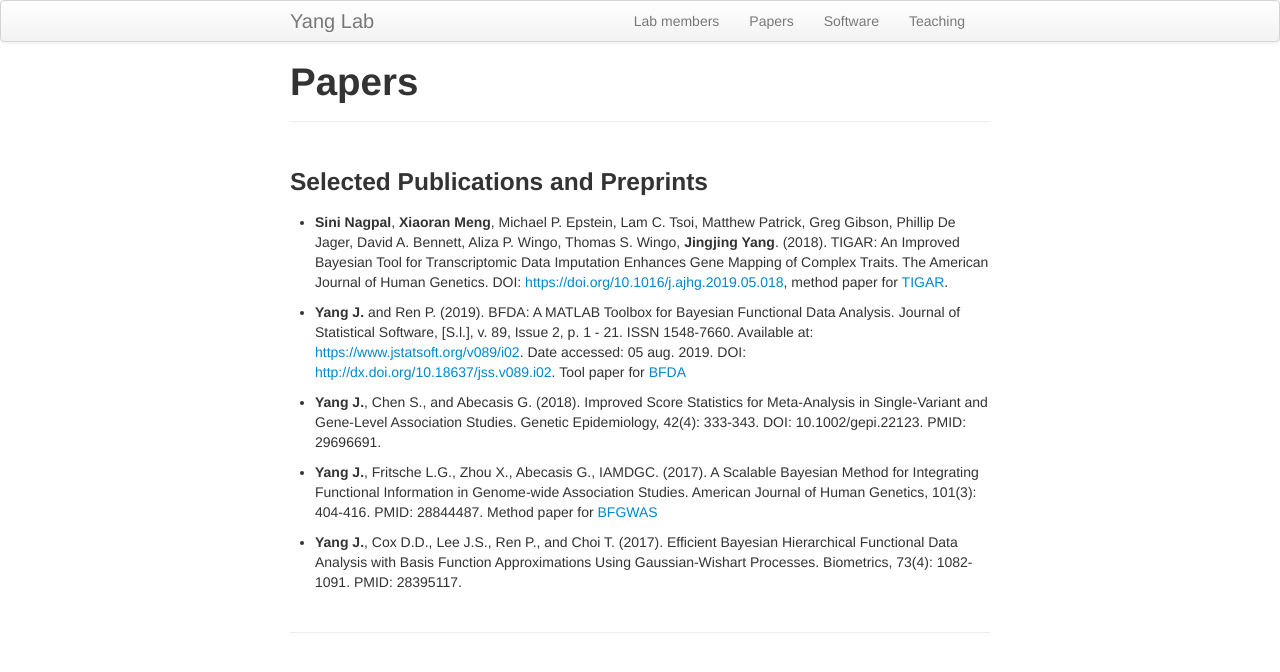
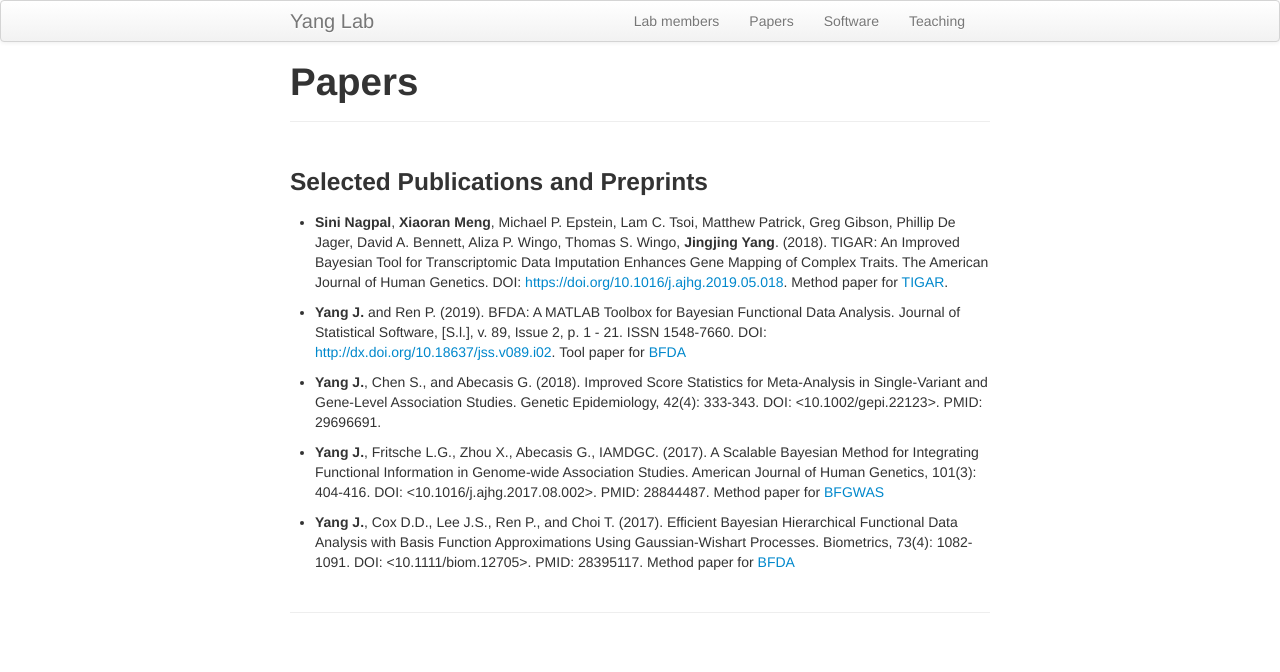
Before and after one commit to yanglab-emory/yanglab-emory.github.io, a Jekyll site: the page built from pages/papers.md, in a window 1280 px wide. Shown: the top 672 px of the page. Built offline with Jekyll 4.4.1, drawn with Linux system fonts in a browser that asks for light colours.

Commit message:
update papers

```diff
--- a/pages/papers.md
+++ b/pages/papers.md
@@ -5,12 +5,12 @@ title: "Papers"
 
 ### Selected Publications and Preprints
 
-* **Sini Nagpal**, **Xiaoran Meng**, Michael P. Epstein, Lam C. Tsoi, Matthew Patrick, Greg Gibson, Phillip De Jager, David A. Bennett, Aliza P. Wingo, Thomas S. Wingo, **Jingjing Yang**. (2018). TIGAR: An Improved Bayesian Tool for Transcriptomic Data Imputation Enhances Gene Mapping of Complex Traits. The American Journal of Human Genetics. DOI: <https://doi.org/10.1016/j.ajhg.2019.05.018>, method paper for [TIGAR](https://github.com/yanglab-emory/TIGAR).
+* **Sini Nagpal**, **Xiaoran Meng**, Michael P. Epstein, Lam C. Tsoi, Matthew Patrick, Greg Gibson, Phillip De Jager, David A. Bennett, Aliza P. Wingo, Thomas S. Wingo, **Jingjing Yang**. (2018). TIGAR: An Improved Bayesian Tool for Transcriptomic Data Imputation Enhances Gene Mapping of Complex Traits. The American Journal of Human Genetics. DOI: <https://doi.org/10.1016/j.ajhg.2019.05.018>. Method paper for [TIGAR](https://github.com/yanglab-emory/TIGAR).
 
-* **Yang J.** and Ren P. (2019). BFDA: A MATLAB Toolbox for Bayesian Functional Data Analysis. Journal of Statistical Software, [S.l.], v. 89, Issue 2, p. 1 - 21. ISSN 1548-7660. Available at: <https://www.jstatsoft.org/v089/i02>. Date accessed: 05 aug. 2019. DOI: <http://dx.doi.org/10.18637/jss.v089.i02>. Tool paper for [BFDA](https://github.com/yanglab-emory/BFDA)
+* **Yang J.** and Ren P. (2019). BFDA: A MATLAB Toolbox for Bayesian Functional Data Analysis. Journal of Statistical Software, [S.l.], v. 89, Issue 2, p. 1 - 21. ISSN 1548-7660. DOI: <http://dx.doi.org/10.18637/jss.v089.i02>. Tool paper for [BFDA](https://github.com/yanglab-emory/BFDA)
 
-* **Yang J.**, Chen S., and Abecasis G. (2018). Improved Score Statistics for Meta-Analysis in Single-Variant and Gene-Level Association Studies. Genetic Epidemiology, 42(4): 333-343. DOI: 10.1002/gepi.22123. PMID: 29696691.
+* **Yang J.**, Chen S., and Abecasis G. (2018). Improved Score Statistics for Meta-Analysis in Single-Variant and Gene-Level Association Studies. Genetic Epidemiology, 42(4): 333-343. DOI: <10.1002/gepi.22123>. PMID: 29696691.
 
-* **Yang J.**, Fritsche L.G., Zhou X., Abecasis G., IAMDGC. (2017). A Scalable Bayesian Method for Integrating Functional Information in Genome-wide Association Studies. American Journal of Human Genetics, 101(3): 404-416. PMID: 28844487. Method paper for [BFGWAS](https://github.com/yanglab-emory/bfGWAS_SS)
+* **Yang J.**, Fritsche L.G., Zhou X., Abecasis G., IAMDGC. (2017). A Scalable Bayesian Method for Integrating Functional Information in Genome-wide Association Studies. American Journal of Human Genetics, 101(3): 404-416. DOI: <10.1016/j.ajhg.2017.08.002>. PMID: 28844487. Method paper for [BFGWAS](https://github.com/yanglab-emory/bfGWAS_SS)
 
-* **Yang J.**, Cox D.D., Lee J.S., Ren P., and Choi T. (2017). Efficient Bayesian Hierarchical Functional Data Analysis with Basis Function Approximations Using Gaussian-Wishart Processes. Biometrics, 73(4): 1082-1091. PMID: 28395117.
+* **Yang J.**, Cox D.D., Lee J.S., Ren P., and Choi T. (2017). Efficient Bayesian Hierarchical Functional Data Analysis with Basis Function Approximations Using Gaussian-Wishart Processes. Biometrics, 73(4): 1082-1091. DOI: <10.1111/biom.12705>. PMID: 28395117. Method paper for [BFDA](https://github.com/yanglab-emory/BFDA)
```
